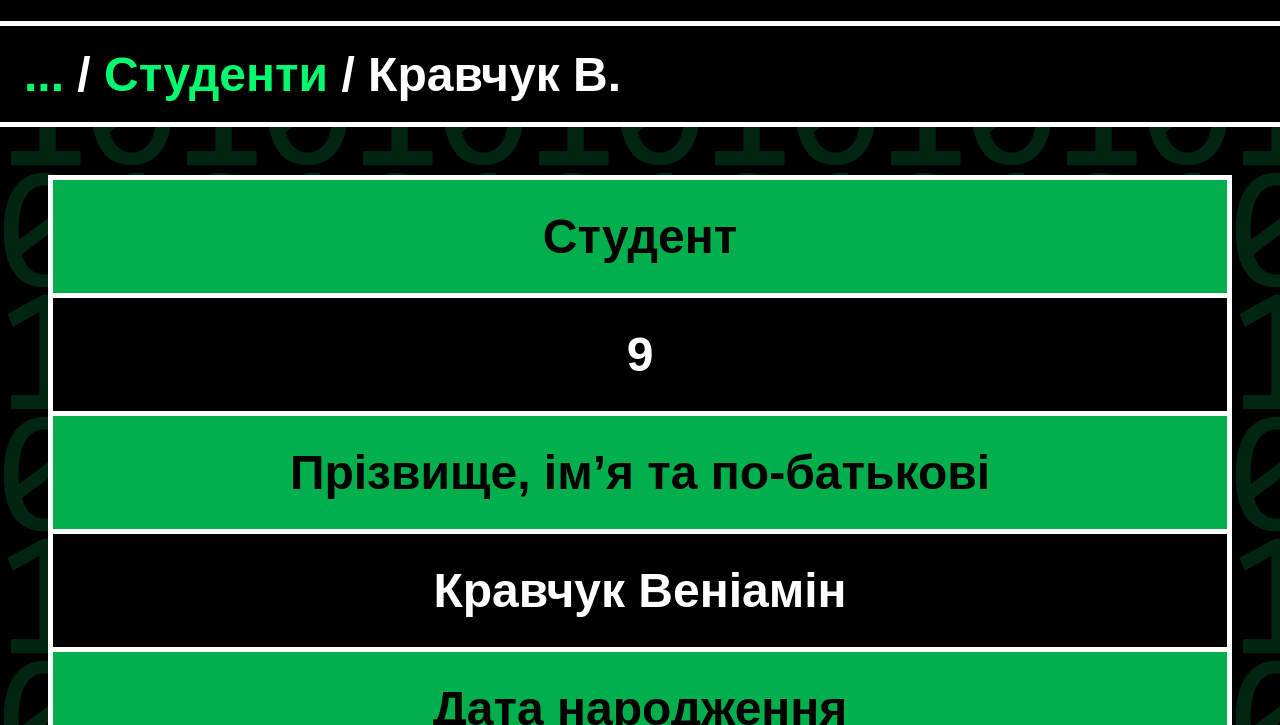
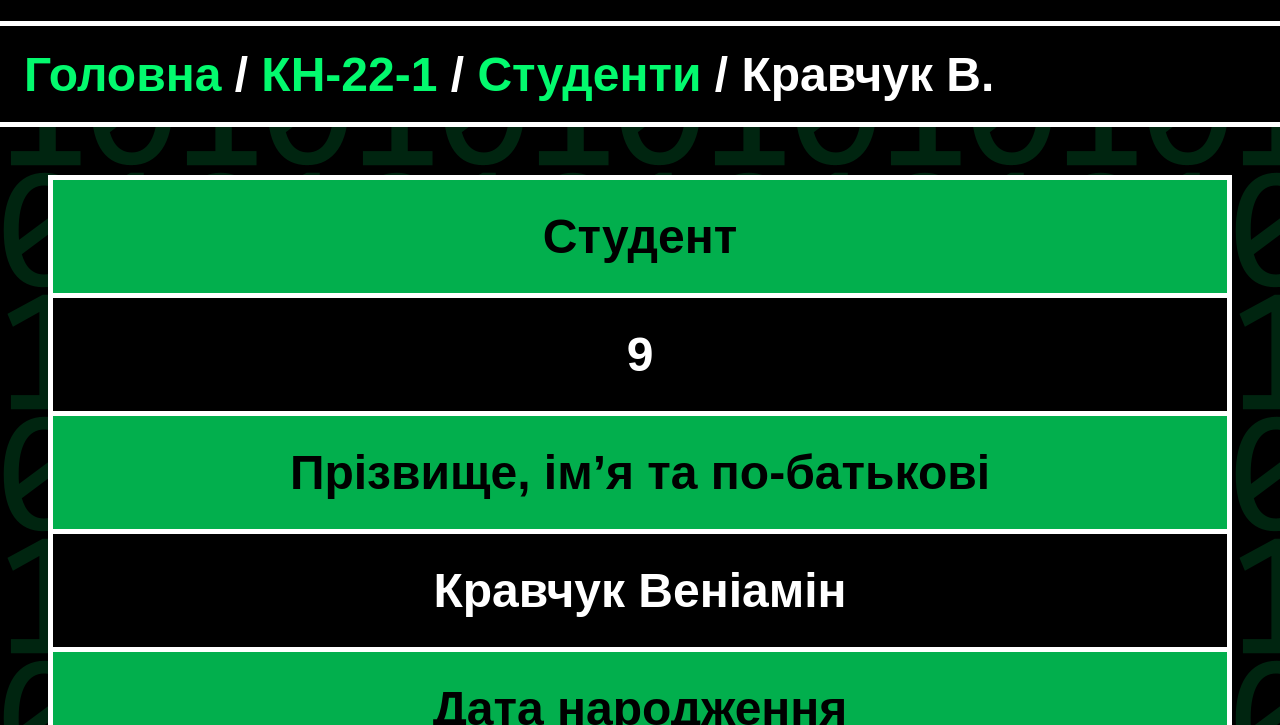
Before and after one commit to IvanShopa/CS, a plain HTML site: page Home/CS-22-1/Students/Kravchuk_Veniamin/Kravchuk_Veniamin.html in a window 1280 px wide. Shown: the part 75-800 px from the top of the page. Drawn offline with Linux system fonts and the light colour scheme.

Commit message:
Update Kravchuk_Veniamin.html

```diff
--- a/Home/CS-22-1/Students/Kravchuk_Veniamin/Kravchuk_Veniamin.html
+++ b/Home/CS-22-1/Students/Kravchuk_Veniamin/Kravchuk_Veniamin.html
@@ -15,7 +15,8 @@
       </header>
       <nav>
         <div>
-          <a class="link" href="../../CS-22-1.html">...</a> /
+          <a class="link" href="../../../Home.html">Головна</a> /
+          <a class="link" href="../../CS-22-1.html">КН-22-1</a> /
           <a class="link" href="../Students.html">Студенти</a> /
           Кравчук В.
         </div>
```
